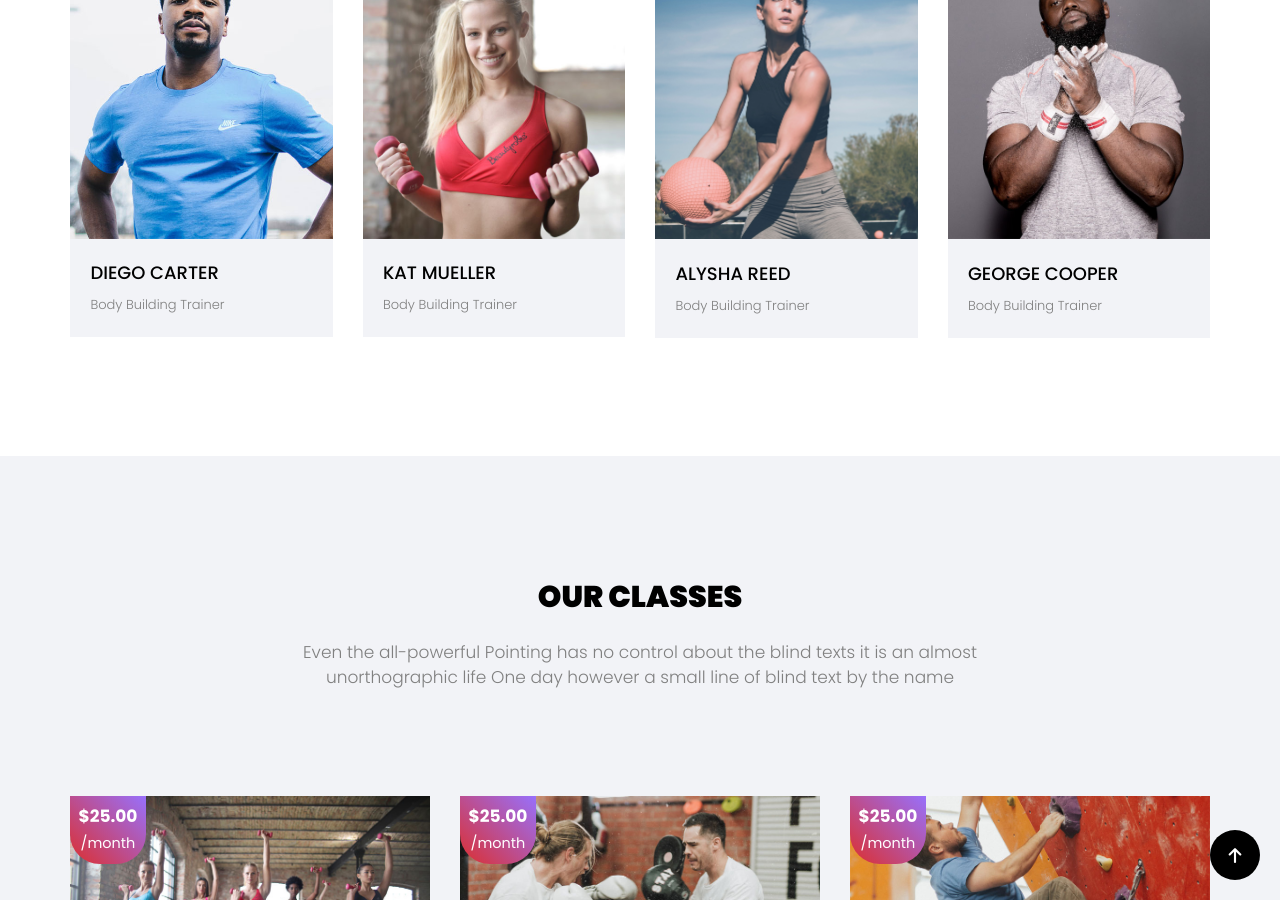
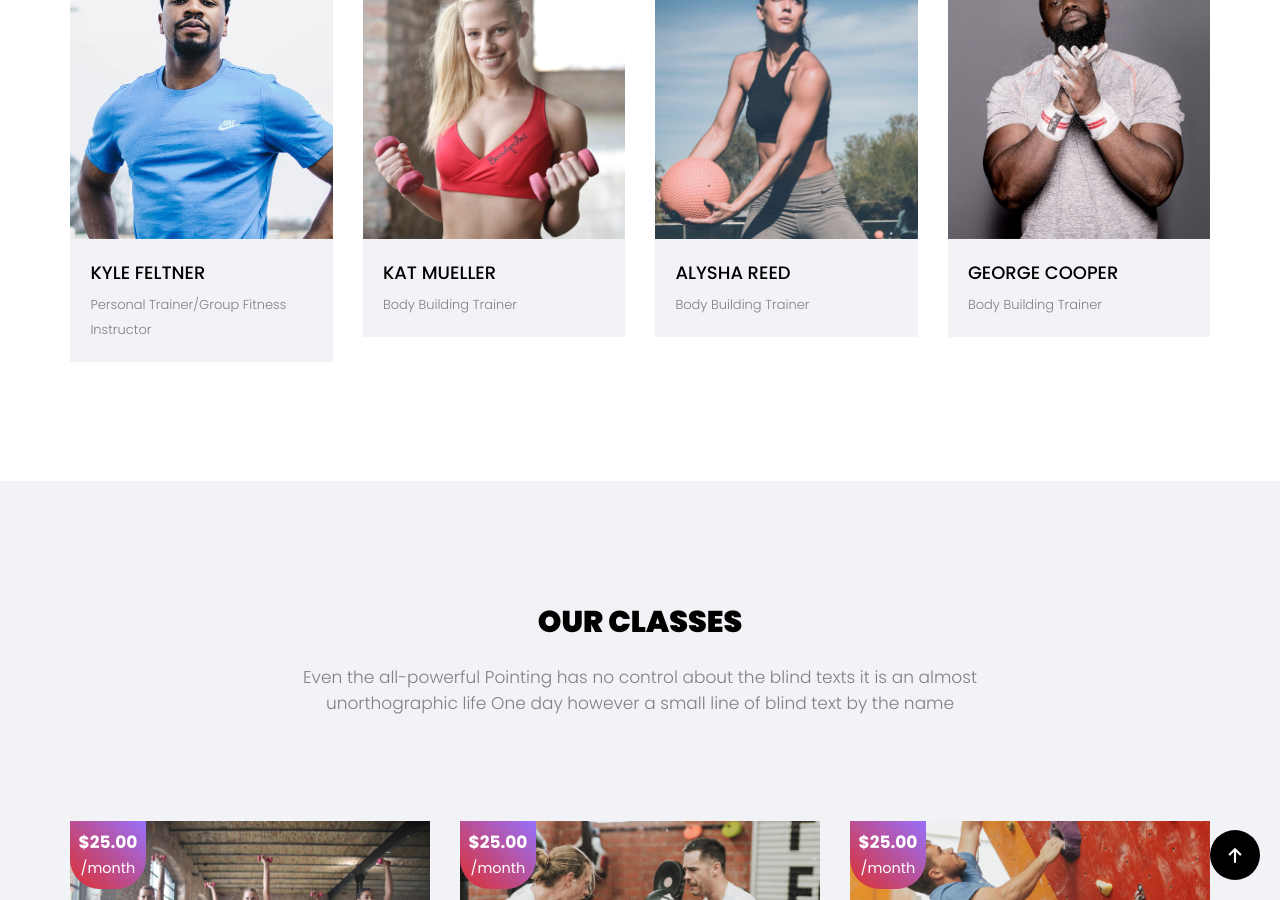
Before and after one commit to ResultsNow/resultsnow.github.io, a Jekyll site: the page built from index.html, in a window 1280 px wide and 900 px high, scrolled down 3659 px. Built offline with Jekyll 4.4.1, drawn with Linux system fonts in a browser that asks for light colours; some web fonts are replaced.

Commit message:
added kyle

```diff
--- a/_data/trainers.yml
+++ b/_data/trainers.yml
@@ -1,5 +1,5 @@
-- name: DIEGO CARTER
-  specialty: Body Building Trainer
+- name: KYLE FELTNER
+  specialty: Personal Trainer/Group Fitness Instructor
   image: trainer-1.jpg
 
 - name: KAT MUELLER
```
